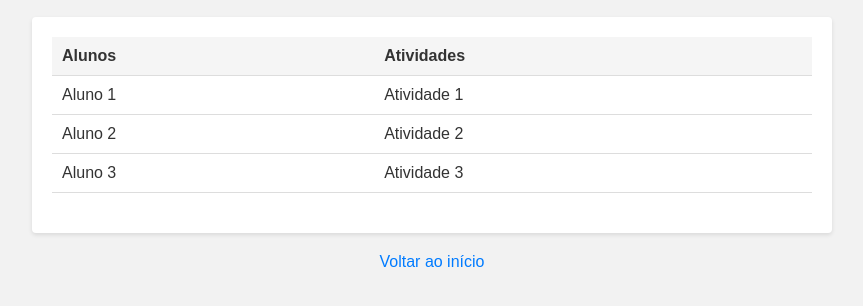
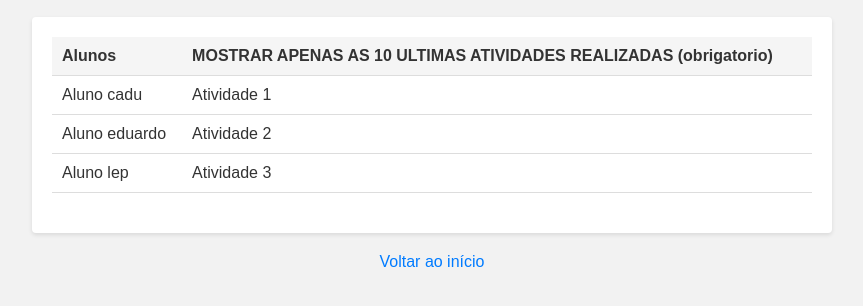
Before and after one commit to Projetos-Puccamp/FrontV2, a website: page Front/src/mentor/historicoalunos.html in a window 1280 px wide. Shown: the part 60-366 px from the top of the page, without its empty margins (208-1071 px from the left). Drawn offline with Linux system fonts and the light colour scheme.

Commit message:
mentor pag

```diff
--- a/Front/src/mentor/historicoalunos.html
+++ b/Front/src/mentor/historicoalunos.html
@@ -15,20 +15,20 @@
             <thead>
                 <tr>
                     <th>Alunos</th>
-                    <th>Atividades</th>
+                    <th>MOSTRAR APENAS AS 10 ULTIMAS ATIVIDADES REALIZADAS (obrigatorio)</th>
                 </tr>
             </thead>
             <tbody>
                 <tr>
-                    <td>Aluno 1</td>
+                    <td>Aluno cadu</td>
                     <td>Atividade 1</td>
                 </tr>
                 <tr>
-                    <td>Aluno 2</td>
+                    <td>Aluno eduardo</td>
                     <td>Atividade 2</td>
                 </tr>
                 <tr>
-                    <td>Aluno 3</td>
+                    <td>Aluno lep</td>
                     <td>Atividade 3</td>
                 </tr>
             </tbody>
```
Also changed, not shown: Front/src/alunos/Paluno.html (+2 -0 lines).
